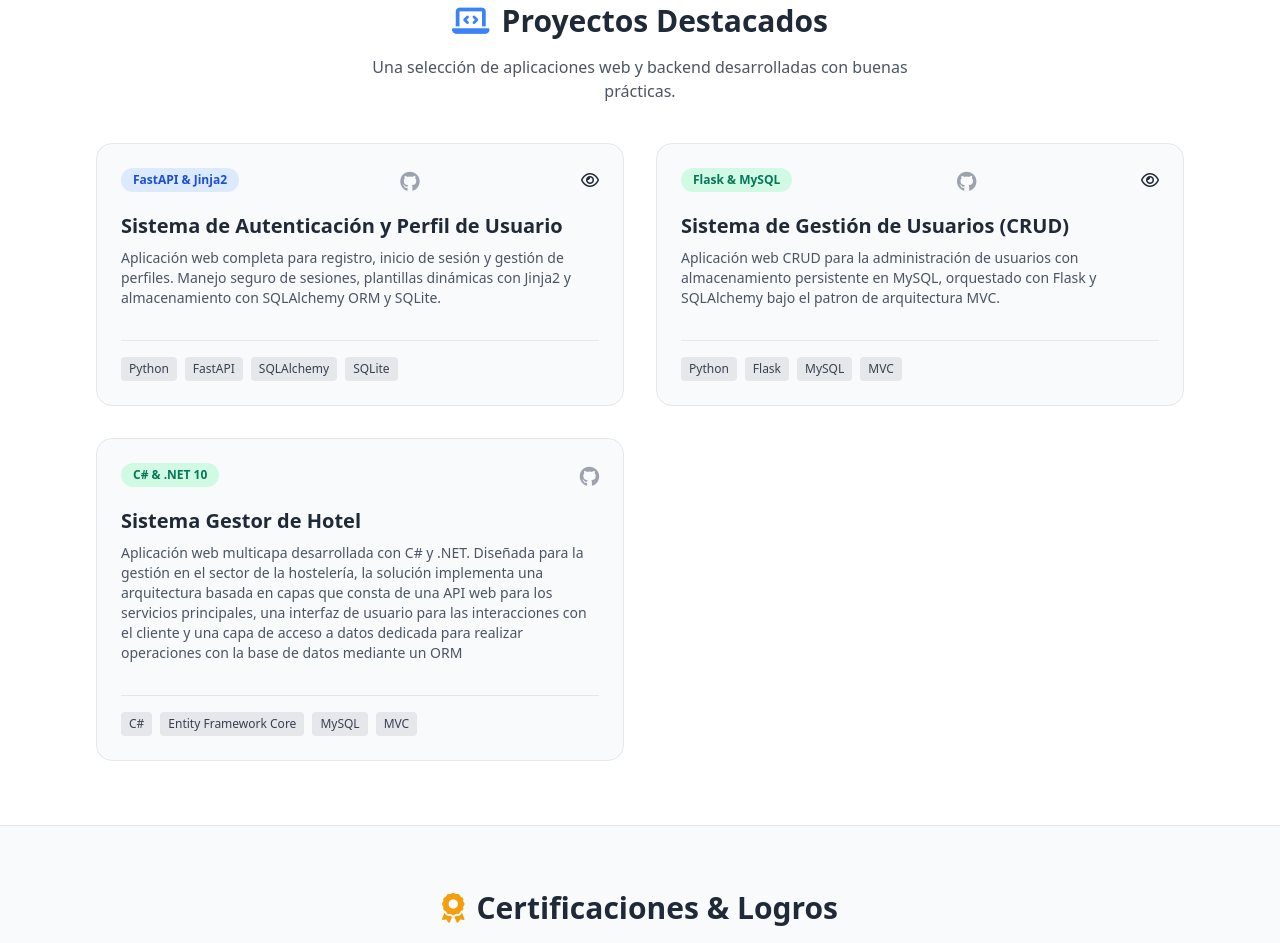
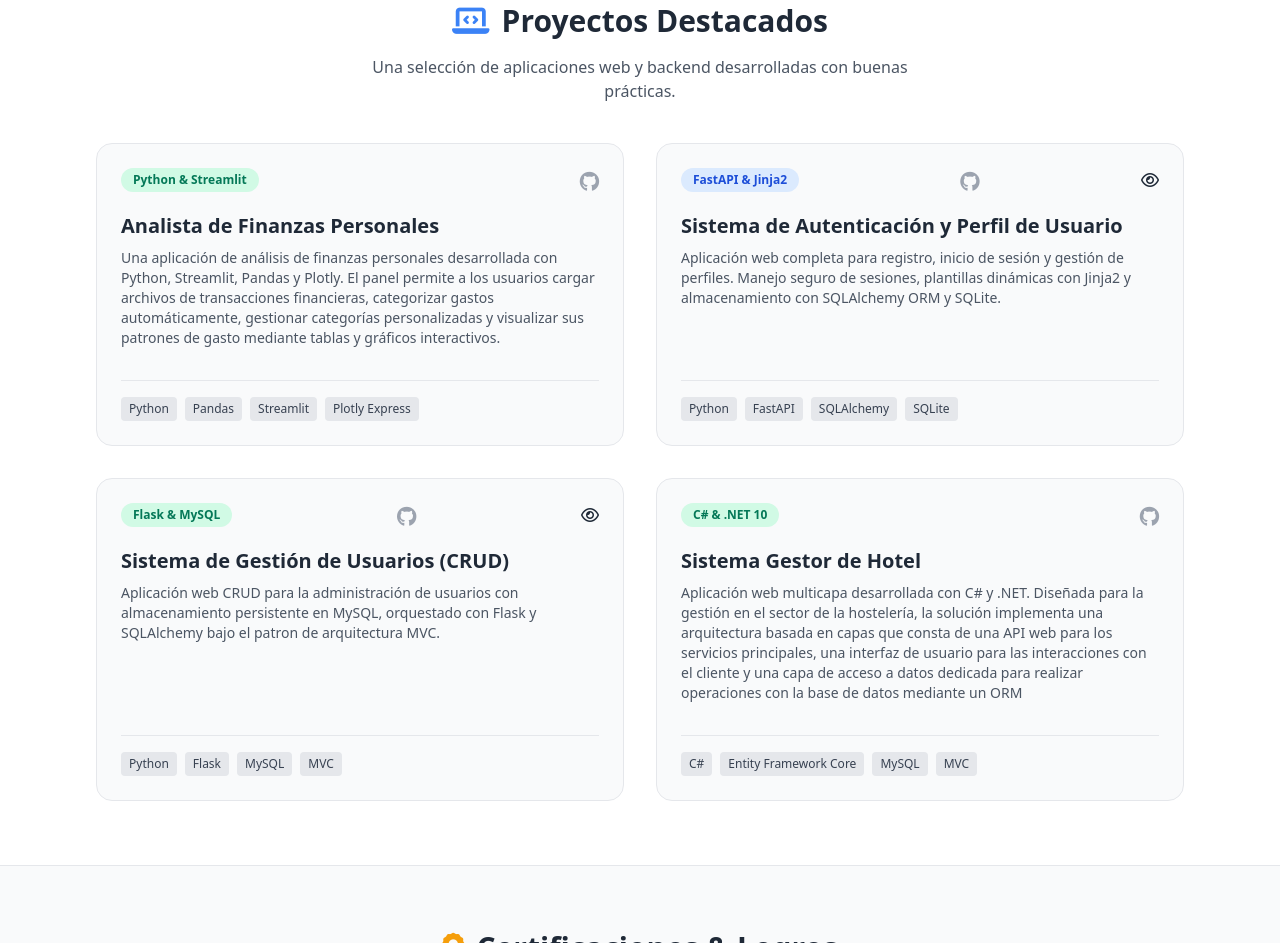
Before and after one commit to Emerson-SM/PortafolioESM, a plain HTML site: page index.html in a window 1280 px wide. Shown: the part 1748-2691 px from the top of the page. Drawn offline with nearby package versions, Linux system fonts and the light colour scheme.

Commit message:
add project 4

```diff
--- a/index.html
+++ b/index.html
@@ -209,6 +209,26 @@
                 </p>
 
                 <div class="grid md:grid-cols-2 gap-8">
+
+                    <!-- Project 4 -->
+                    <div class="project-card bg-gray-50 dark:bg-slate-900 rounded-2xl p-6 border border-gray-200 dark:border-slate-700 flex flex-col justify-between">
+                        <div>
+                            <div class="flex justify-between items-start mb-4">
+                                <span class="text-xs font-semibold px-3 py-1 rounded-full bg-emerald-100 text-emerald-700 dark:bg-emerald-900/40 dark:text-emerald-300">Python & Streamlit</span>
+                                <a href="https://github.com/Emerson-SM/GestorFinanzas" target="_blank" class="text-gray-400 hover:text-emerald-500 text-xl"><i class="fa-brands fa-github"></i></a>
+                            </div>
+                            <h3 class="text-xl font-bold mb-2" data-es="Analista de Finanzas Personales" data-en="Personal Finance Analytics Dashboard">Analista de Finanzas Personales</h3>
+                            <p class="text-gray-600 dark:text-gray-300 text-sm mb-4" data-es="Una aplicación de análisis de finanzas personales desarrollada con Python, Streamlit, Pandas y Plotly. El panel permite a los usuarios cargar archivos de transacciones financieras, categorizar gastos automáticamente, gestionar categorías personalizadas y visualizar sus patrones de gasto mediante tablas y gráficos interactivos." data-en="A personal finance analytics application built with Python, Streamlit, Pandas, and Plotly. The dashboard allows users to upload financial transaction files, automatically categorize expenses, manage custom categories, and visualize their spending patterns through interactive tables and charts.">
+                                Una aplicación de análisis de finanzas personales desarrollada con Python, Streamlit, Pandas y Plotly. El panel permite a los usuarios cargar archivos de transacciones financieras, categorizar gastos automáticamente, gestionar categorías personalizadas y visualizar sus patrones de gasto mediante tablas y gráficos interactivos.
+                        </div>
+                        <div class="flex flex-wrap gap-2 mt-4 pt-4 border-t border-gray-200 dark:border-slate-800">
+                            <span class="text-xs font-medium px-2 py-1 rounded bg-gray-200 dark:bg-slate-800 text-gray-700 dark:text-gray-300">Python</span>
+                            <span class="text-xs font-medium px-2 py-1 rounded bg-gray-200 dark:bg-slate-800 text-gray-700 dark:text-gray-300">Pandas</span>
+                            <span class="text-xs font-medium px-2 py-1 rounded bg-gray-200 dark:bg-slate-800 text-gray-700 dark:text-gray-300">Streamlit</span>
+                            <span class="text-xs font-medium px-2 py-1 rounded bg-gray-200 dark:bg-slate-800 text-gray-700 dark:text-gray-300">Plotly Express</span>
+                        </div>
+                    </div>
+
                     <!-- Project 1 -->
                     <div class="project-card bg-gray-50 dark:bg-slate-900 rounded-2xl p-6 border border-gray-200 dark:border-slate-700 flex flex-col justify-between">
                         <div>
```
